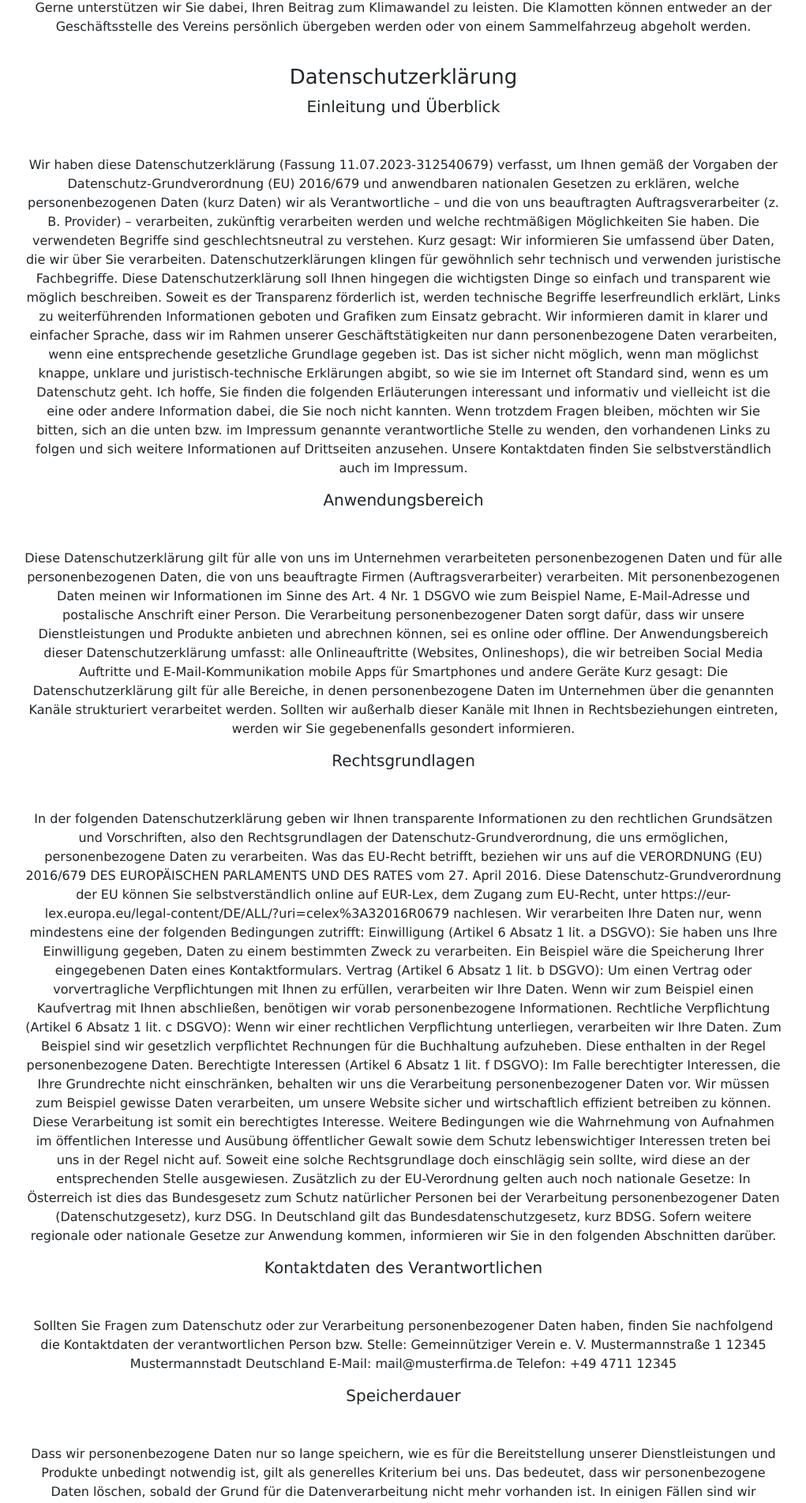
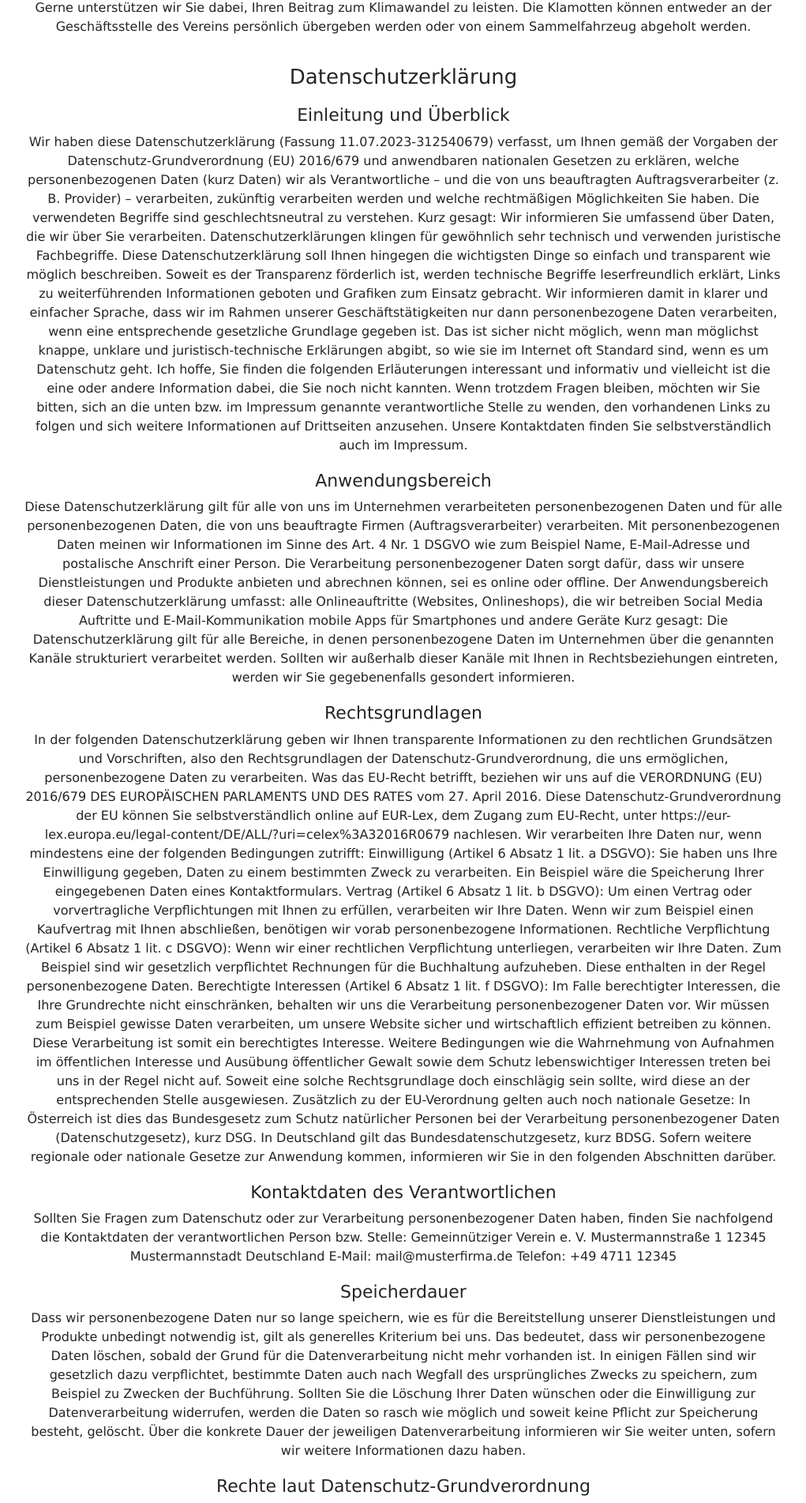
Before and after one commit to annamay934/IPWA-Projekt, a React (Create React App) app: page /privacy in a window 1280 px wide. Shown: the part 117-2020 px from the top of the page at 79% size, without its empty margins (129-1150 px from the left). Built offline with nearby package versions, Linux system fonts and the light colour scheme.

Commit message:
desgin, table

```diff
--- a/src/components/NewRegistration/RegistrationForm.js
+++ b/src/components/NewRegistration/RegistrationForm.js
@@ -360,6 +360,18 @@ const RegistrationForm = (props) => {
                 Wir teilen ihre Daten nicht mit Dritten.
               </Form.Text>
             </Form.Group>
+
+            <Form.Group>
+              {(showForm1 || showForm2) && (
+                <Button
+                  variant="primary"
+                  type="submit"
+                  disabled={!formIsValid1 && !formIsValid2}
+                >
+                  Registrieren
+                </Button>
+              )}
+            </Form.Group>
           </Form.Group>
         )}
 
@@ -372,6 +384,7 @@ const RegistrationForm = (props) => {
             Abholung bei Ihnen zu Hause
           </Button>
         </strong>
+
         {showForm2 && !showForm1 && (
           <Form.Group className={form2InputClasses}>
             <Form.Group>
--- a/src/pages/Imprint.js
+++ b/src/pages/Imprint.js
@@ -14,16 +14,11 @@ const ImprintPage = () => {
           </p>
         </section>
 
-        <div class="background-image">
+        <div bordered hover className="table-container">
+          <table>
+            <thead>
               <h1 class="custom-h1">Impressum</h1>
-          <br />
-        </div>
-        <div id="page" class="container" style={{ textAlign: "center" }}>
-          <div class="row">
-            <div class="col-md-6 col-md-offset-3 mx-auto text-center">
-              <div class="form-group">
-                <table>
-                  <thead></thead>
+            </thead>
             <tbody>
               <tr>
                 <td>Gemeinnütziger Verein e. V.</td>
@@ -44,7 +39,7 @@ const ImprintPage = () => {
                 <td>UST-ID: DE123456789</td>
               </tr>
               <tr>
-                      <td>Kontakt:</td>
+                <td>Kontakt: Maximilian Mustermann</td>
               </tr>
               <tr>
                 <td>E-Mail: mail@musterfirma.de</td>
@@ -55,9 +50,6 @@ const ImprintPage = () => {
             </tbody>
           </table>
         </div>
-            </div>
-          </div>
-        </div>
       </body>
     </div>
   );
--- a/src/pages/Privacy.js
+++ b/src/pages/Privacy.js
@@ -17,7 +17,7 @@ const PrivacyPage = () => {
         <section>
           <div className="background-image">
             <h1 className="custom-h1">Datenschutzerklärung</h1>
-            <h3 className="custom-h3">Einleitung und Überblick</h3>
+            <h2 className="custom-h2">Einleitung und Überblick</h2>
             <p>
               Wir haben diese Datenschutzerklärung (Fassung
               11.07.2023-312540679) verfasst, um Ihnen gemäß der Vorgaben der
@@ -49,7 +49,7 @@ const PrivacyPage = () => {
               und sich weitere Informationen auf Drittseiten anzusehen. Unsere
               Kontaktdaten finden Sie selbstverständlich auch im Impressum.
             </p>
-            <h3 class="custom-h3">Anwendungsbereich</h3>
+            <h2 class="custom-h2">Anwendungsbereich</h2>
             <p>
               Diese Datenschutzerklärung gilt für alle von uns im Unternehmen
               verarbeiteten personenbezogenen Daten und für alle
@@ -69,7 +69,7 @@ const PrivacyPage = () => {
               dieser Kanäle mit Ihnen in Rechtsbeziehungen eintreten, werden wir
               Sie gegebenenfalls gesondert informieren.
             </p>
-            <h3 class="custom-h3">Rechtsgrundlagen</h3>
+            <h2 class="custom-h2">Rechtsgrundlagen</h2>
             <p>
               In der folgenden Datenschutzerklärung geben wir Ihnen transparente
               Informationen zu den rechtlichen Grundsätzen und Vorschriften,
@@ -113,7 +113,7 @@ const PrivacyPage = () => {
               nationale Gesetze zur Anwendung kommen, informieren wir Sie in den
               folgenden Abschnitten darüber.
             </p>
-            <h3 class="custom-h3">Kontaktdaten des Verantwortlichen</h3>
+            <h2 class="custom-h2">Kontaktdaten des Verantwortlichen</h2>
             <p>
               Sollten Sie Fragen zum Datenschutz oder zur Verarbeitung
               personenbezogener Daten haben, finden Sie nachfolgend die
@@ -122,7 +122,7 @@ const PrivacyPage = () => {
               Mustermannstadt Deutschland E-Mail: mail@musterfirma.de Telefon:
               +49 4711 12345
             </p>
-            <h3 class="custom-h3">Speicherdauer</h3>
+            <h2 class="custom-h2">Speicherdauer</h2>
             <p>
               Dass wir personenbezogene Daten nur so lange speichern, wie es für
               die Bereitstellung unserer Dienstleistungen und Produkte unbedingt
@@ -138,7 +138,7 @@ const PrivacyPage = () => {
               der jeweiligen Datenverarbeitung informieren wir Sie weiter unten,
               sofern wir weitere Informationen dazu haben.
             </p>
-            <h3 class="custom-h3">Rechte laut Datenschutz-Grundverordnung</h3>
+            <h2 class="custom-h2">Rechte laut Datenschutz-Grundverordnung</h2>
             <p>
               Gemäß Artikel 13, 14 DSGVO informieren wir Sie über die folgenden
               Rechte, die Ihnen zustehen, damit es zu einer fairen und
```
Lines whose indentation alone changed are shown as unchanged.
